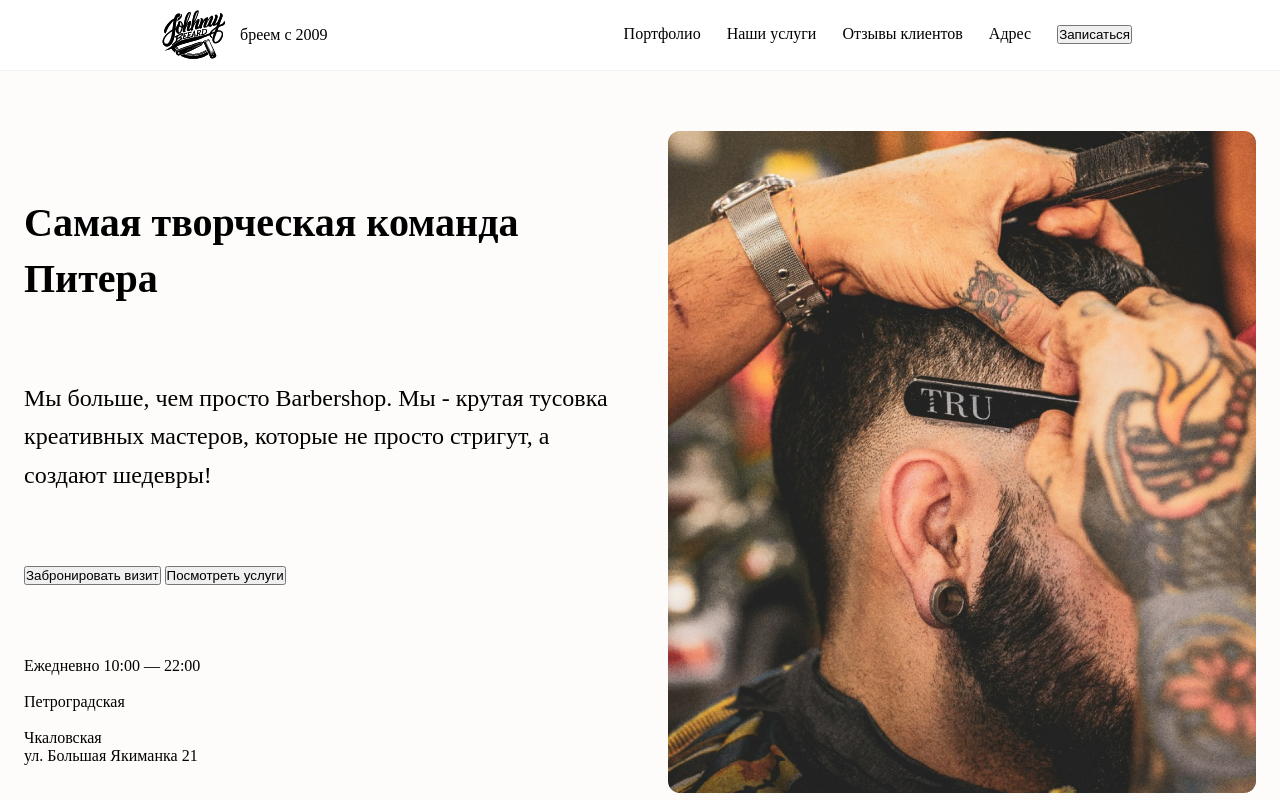
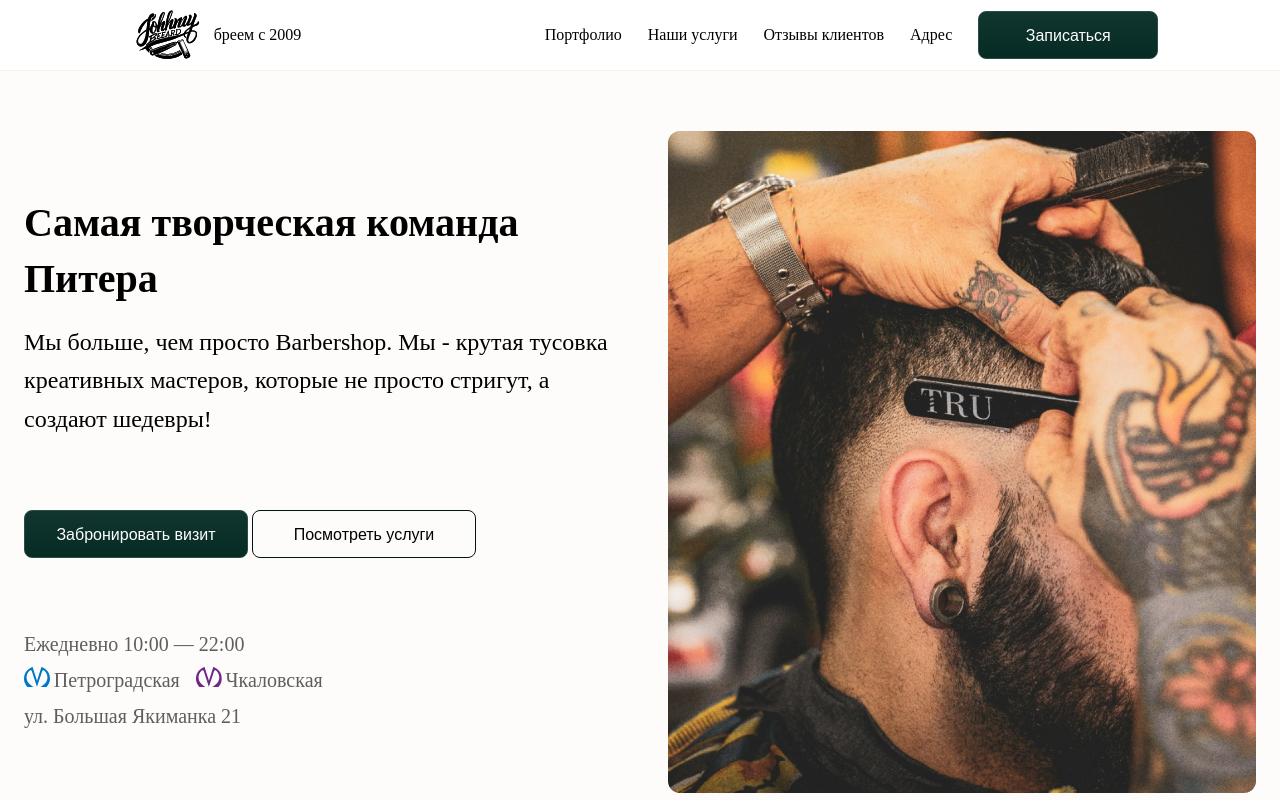
Before and after one commit to TheZnat/barbershop, a website built with Vite: page index.html in a window 1280 px wide. Built offline with nearby package versions, Linux system fonts and the light colour scheme.

Commit message:
first section

```diff
--- a/index.html
+++ b/index.html
@@ -3,9 +3,10 @@
 
 <head>
   <meta charset="UTF-8" />
-  <link rel="icon" type="image/svg+xml" href="/vite.svg" />
+  <link rel="icon" href="/barber-shop.png" />
+  <link rel="stylesheet" type="text/css" href="./style.css" />
   <meta name="viewport" content="width=device-width, initial-scale=1.0" />
-  <title>Vite App</title>
+  <title>Johnny Beard</title>
 </head>
 
 <body>
@@ -24,7 +25,7 @@
           <li>Отзывы клиентов</li>
           <li>Адрес</li>
         </ul>
-      <button>Записаться</button>
+        <button class="bth--green bth--header bth--text">Записаться</button>
       </div>
 
     </div>
@@ -32,25 +33,27 @@
   <section class="aboutUs">
     <div class="aboutUs__textArea">
 
-
+      <div>
         <h1 class="aboutUs__textArea__title">Cамая творческая команда Питера</h1>
-      <p class="aboutUs__textArea__subtitle">Мы больше, чем просто Barbershop. Мы - крутая тусовка креативных мастеров, которые не просто стригут, а создают
+        <p class="aboutUs__textArea__subtitle">Мы больше, чем просто Barbershop. Мы - крутая тусовка креативных
+          мастеров, которые не просто стригут, а создают
           шедевры!</p>
-
-      <div>
-        <button>Забронировать визит</button>
-        <button>Посмотреть услуги</button>
       </div>
 
       <div>
+        <button class="bth--green bth--text bth--about">Забронировать визит</button>
+        <button class="bth--transparent bth--text bth--about">Посмотреть услуги</button>
+      </div>
+
+      <div class="aboutUs__info">
         <p>Ежедневно 10:00 — 22:00</p>
-        <div>
-          <div>
-            <img>
+        <div class="aboutUs__info__metro">
+          <div class="aboutUs__info__metro__title">
+            <img src="/icon/MetroPetroga.svg" alt="Метро" class="img--Metro">
             <p>Петроградская</p>
           </div>
-          <div>
-            <img>
+          <div class="aboutUs__info__metro__title">
+            <img src="/icon/MetroChal.svg" alt="Метро" class="img--Metro">
             <p>Чкаловская</p>
           </div>
         </div>
@@ -61,6 +64,10 @@
     <img src="/aboutUs.png" class="aboutUs__photo" alt="фото работы мастера" />
 
   </section>
+  <section class="portfolio">
+    <h2 class="title portfolio__title">Наше портфолио</h2>
+
+  </section>
 
   <script type="module" src="/main.js"></script>
 </body>
--- a/main.js
+++ /dev/null
@@ -1 +0,0 @@
-import './style.css'
--- a/style.css
+++ b/style.css
@@ -60,11 +60,13 @@ body {
   gap: 26px;
   flex-direction: row;
   list-style-type: none;
+  align-items: center;
 }
 
 .aboutUs {
   display: flex;
   margin-top: 60px;
+  margin-bottom: 60px;
 }
 
 .aboutUs__textArea {
@@ -84,6 +86,7 @@ body {
   line-height: 140%;
   letter-spacing: 0%;
   text-align: left;
+  margin-bottom: 16px;
 }
 
 .aboutUs__textArea__subtitle {
@@ -100,3 +103,79 @@ body {
   width: 588px;
   height: 662px;
 }
+
+.bth--header {
+  width: 180px;
+  height: 48px;
+}
+
+.bth--green {
+  border: 1px solid rgb(42, 77, 69);
+  border-radius: 8px;
+  background: linear-gradient(0deg, rgb(5, 43, 36), rgb(18, 54, 47) 100%);
+  padding: 14px 20px;
+  color: rgb(255, 255, 255);
+  cursor: pointer;
+}
+
+.bth--transparent {
+  border: 1px solid rgb(0, 20, 16);
+  border-radius: 8px;
+  padding: 14px 20px 14px 20px;
+  background: rgb(254, 252, 250);
+  cursor: pointer;
+}
+
+.bth--about {
+  width: 224px;
+  height: 48px;
+}
+
+.bth--text {
+  font-size: 16px;
+  font-weight: 500;
+  line-height: 20px;
+  letter-spacing: 0%;
+}
+
+.aboutUs__info {
+  display: flex;
+  flex-direction: column;
+  gap: 8px;
+  color: rgb(94, 94, 93);
+  font-size: 20px;
+  font-weight: 500;
+  line-height: 140%;
+  letter-spacing: 0%;
+}
+
+.aboutUs__info__metro {
+  display: flex;
+  gap: 16px;
+}
+
+.aboutUs__info__metro__title {
+  display: flex;
+  gap: 4px;
+  align-items: baseline;
+}
+
+.img--Metro {
+  width: 25.83px;
+  height: 20px;
+}
+
+.portfolio {
+}
+
+.title {
+  color: rgb(0, 0, 0);
+  font-size: 40px;
+  font-weight: 600;
+  line-height: 140%;
+  letter-spacing: 0%;
+}
+
+.portfolio__title {
+  margin-bottom: 40px;
+}
```
Also changed, not shown: public/barber-shop.png (added), public/icon/MetroChal.svg (added), public/icon/MetroPetroga.svg (added). Lines whose indentation alone changed are shown as unchanged.
